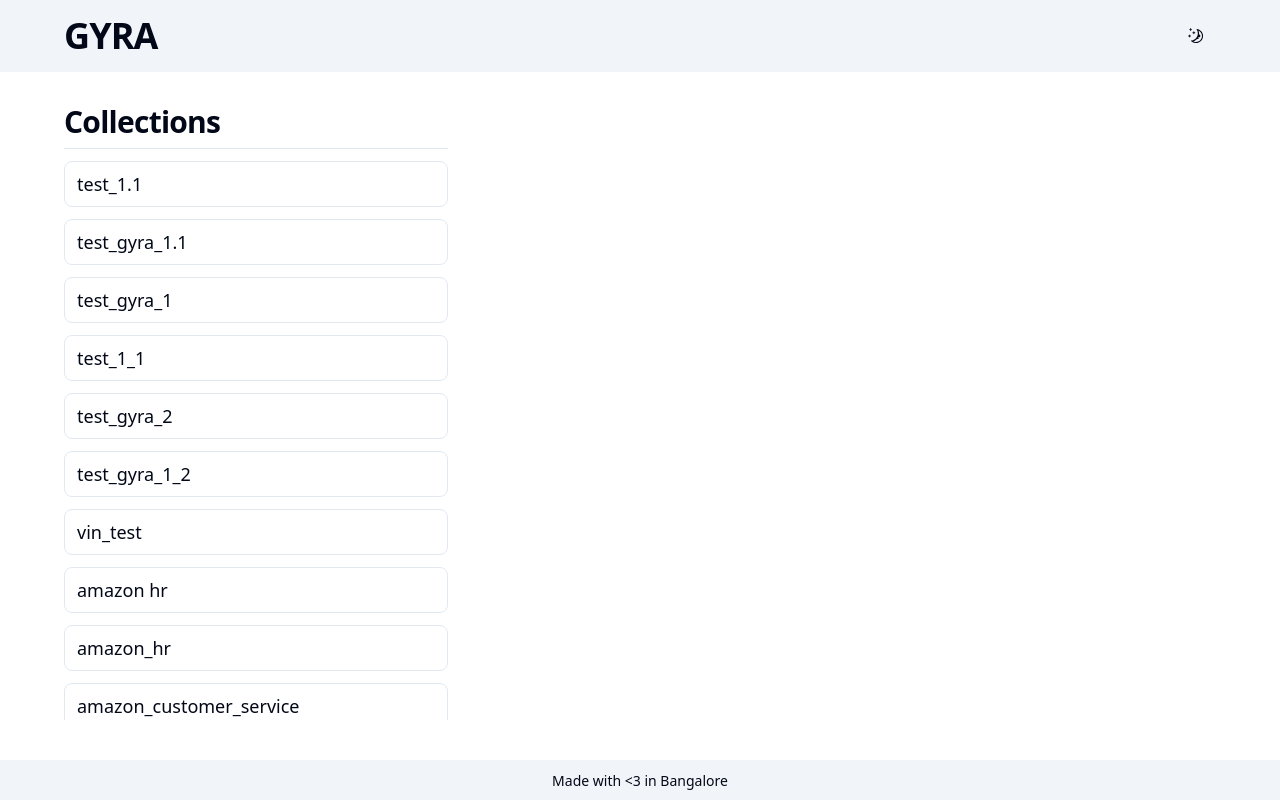
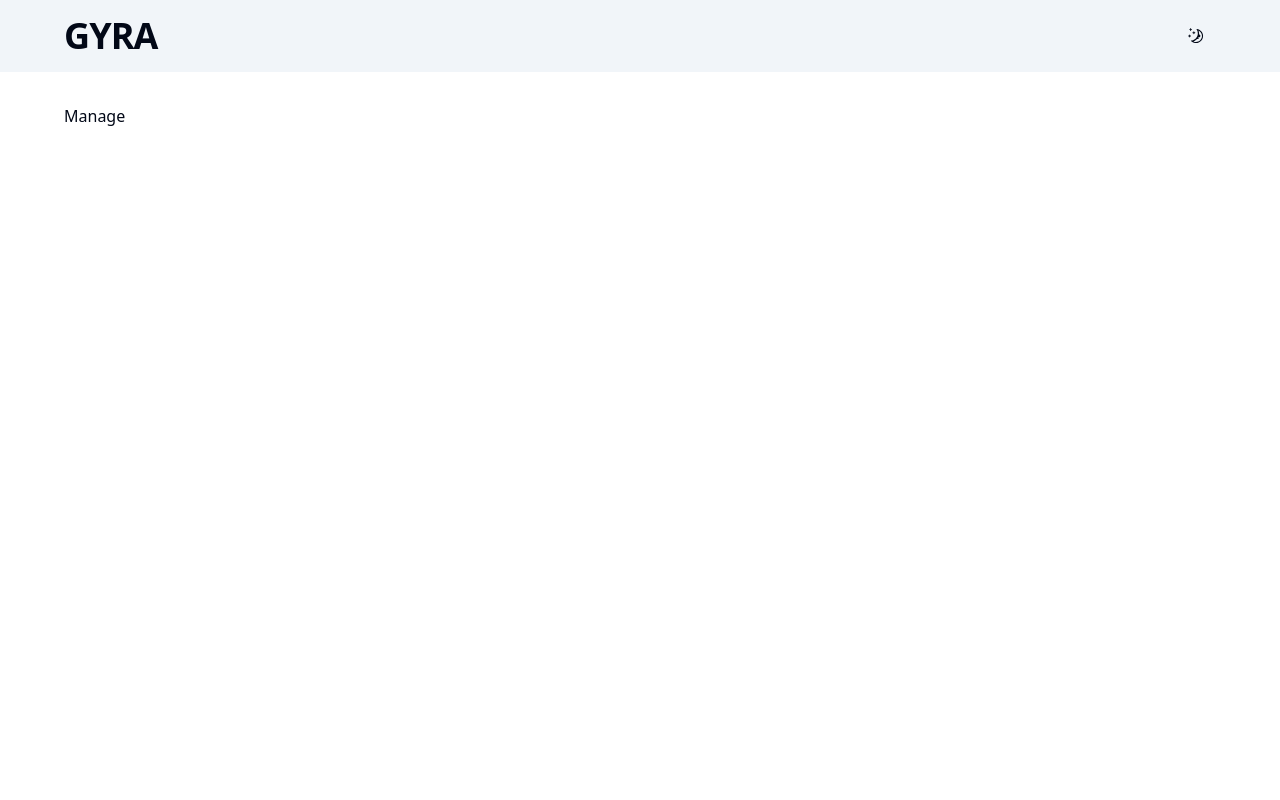
Before and after one commit to vinayakvivek/gyra-demo, a React (Vite) app: page /admin in a window 1280 px wide. Built offline with nearby package versions, Linux system fonts and the light colour scheme.

Commit message:
Add react router and admin page

```diff
--- a/package.json
+++ b/package.json
@@ -23,6 +23,7 @@
     "react-dom": "^18.2.0",
     "react-markdown": "^8.0.7",
     "react-query": "^3.39.3",
+    "react-router-dom": "^6.14.2",
     "tailwind-merge": "^1.14.0",
     "tailwindcss-animate": "^1.0.6",
     "zustand": "^4.3.9"
--- a/src/App.tsx
+++ b/src/App.tsx
@@ -1,37 +1,17 @@
 import { QueryClient, QueryClientProvider } from "react-query";
-import ChatBox from "./components/ChatBox";
-import CollectionList from "./components/CollectionList";
-import Navbar from "./components/Navbar";
+import { ReactQueryDevtools } from "react-query/devtools";
 import { ThemeProvider } from "./components/ThemeProvider";
-import H2 from "./components/common/H2";
-import { useChatStore } from "./stores/chat-store";
+import { Outlet } from "react-router-dom";
 
 const queryClient = new QueryClient();
 
 const App = () => {
-  const { conversationId } = useChatStore();
   return (
     <QueryClientProvider client={queryClient}>
       <ThemeProvider defaultTheme="system">
-        <div className="h-screen flex flex-col">
-          <Navbar className="px-16" />
-          <main className="flex items-stretch grow bg-background py-8 px-16 overflow-y-auto">
-            <div className="flex flex-row w-full overflow-y-auto space-x-16">
-              <CollectionList className="basis-1/3 pb-2" />
-              {conversationId && (
-                <div className="basis-2/3 flex flex-col">
-                  <H2>Chat</H2>
-                  <ChatBox className="grow py-3 overflow-y-auto" />
-                </div>
-              )}
-            </div>
-          </main>
-
-          <footer className="bg-accent p-2 text-center">
-            <span className="text-sm">{`Made with <3 in Bangalore`}</span>
-          </footer>
-        </div>
+        <Outlet />
       </ThemeProvider>
+      <ReactQueryDevtools initialIsOpen={false} />
     </QueryClientProvider>
   );
 };
--- a/src/components/ChatBox.tsx
+++ b/src/components/ChatBox.tsx
@@ -106,6 +106,7 @@ const ChatBox = forwardRef<
         </ScrollArea>
         <form className="flex flex-row space-x-3 w-full" onSubmit={sendQuery}>
           <Input
+            className="focus-visible:ring-0"
             type="text"
             placeholder="Type in your query"
             value={query}
--- a/src/main.tsx
+++ b/src/main.tsx
@@ -1,10 +1,30 @@
-import React from 'react'
-import ReactDOM from 'react-dom/client'
-import App from './App.tsx'
-import './index.css'
+import React from "react";
+import ReactDOM from "react-dom/client";
+import App from "./App.tsx";
+import "./index.css";
+import { createBrowserRouter, RouterProvider } from "react-router-dom";
+import HomePage from "./pages/HomePage.tsx";
+import AdminPage from "./pages/AdminPage.tsx";
 
-ReactDOM.createRoot(document.getElementById('root')!).render(
+const router = createBrowserRouter([
+  {
+    path: "/",
+    element: <App />,
+    children: [
+      {
+        path: "/",
+        element: <HomePage />,
+      },
+      {
+        path: "/admin",
+        element: <AdminPage />,
+      },
+    ],
+  },
+]);
+
+ReactDOM.createRoot(document.getElementById("root")!).render(
   <React.StrictMode>
-    <App />
-  </React.StrictMode>,
-)
+    <RouterProvider router={router} />
+  </React.StrictMode>
+);
--- /dev/null
+++ b/src/pages/AdminPage.tsx
@@ -0,0 +1,12 @@
+import Navbar from "../components/Navbar";
+
+const AdminPage = () => {
+  return (
+    <div className="h-screen flex flex-col">
+      <Navbar className="px-16" />
+      <div className="py-8 px-16">Manage</div>
+    </div>
+  );
+};
+
+export default AdminPage;
--- /dev/null
+++ b/src/pages/HomePage.tsx
@@ -0,0 +1,31 @@
+import ChatBox from "../components/ChatBox";
+import CollectionList from "../components/CollectionList";
+import Navbar from "../components/Navbar";
+import H2 from "../components/common/H2";
+import { useChatStore } from "../stores/chat-store";
+
+const HomePage = () => {
+  const { conversationId } = useChatStore();
+  return (
+    <div className="h-screen flex flex-col">
+      <Navbar className="px-16" />
+      <main className="flex items-stretch grow bg-background py-8 px-16 overflow-y-auto">
+        <div className="flex flex-row w-full overflow-y-auto space-x-16">
+          <CollectionList className="basis-1/3 pb-2" />
+          {conversationId && (
+            <div className="basis-2/3 flex flex-col">
+              <H2>Chat</H2>
+              <ChatBox className="grow py-3 overflow-y-auto" />
+            </div>
+          )}
+        </div>
+      </main>
+
+      <footer className="bg-accent p-2 text-center">
+        <span className="text-sm">{`Made with <3 in Bangalore`}</span>
+      </footer>
+    </div>
+  );
+};
+
+export default HomePage;
```
Also changed, not shown: 1 other file (tests, documents, lock files or other folders).
